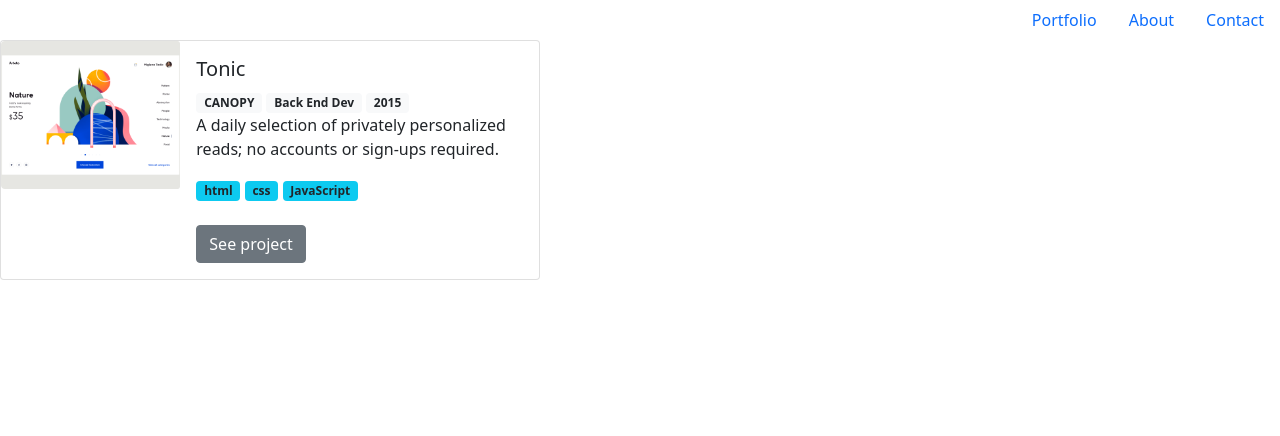
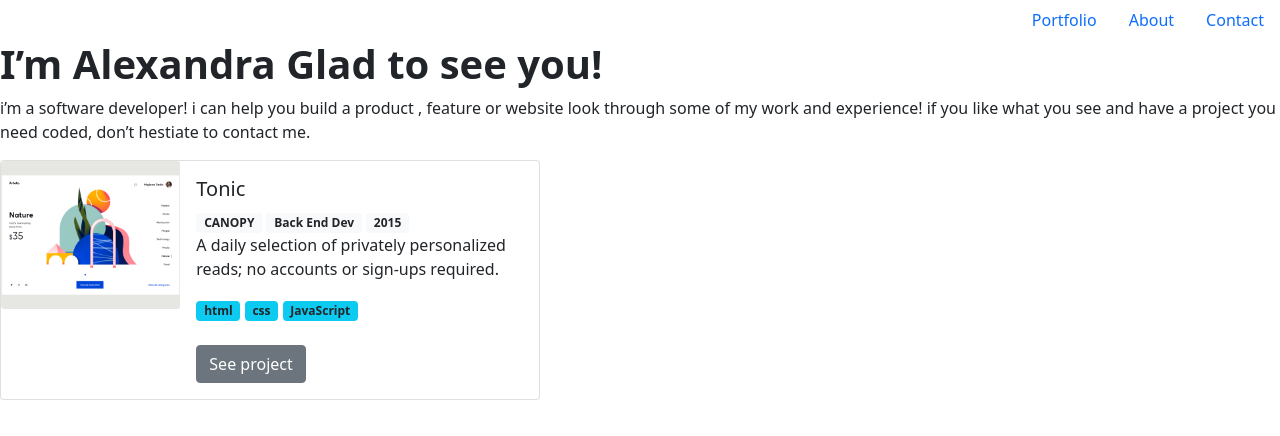
Before and after one commit to Maxwell011/Bootstrap-portfolio, a plain HTML site: page index.html in a window 1280 px wide. Drawn offline with nearby package versions, Linux system fonts and the light colour scheme.

Commit message:
Add Home Page

```diff
--- a/index.html
+++ b/index.html
@@ -31,7 +31,11 @@
       </li>
     </ul>
     <!-- end of nav -->
-
+    <h1 class="fw-bold">I’m Alexandra
+      Glad to see you!</h1>
+    <p class="text-lowercase">I’m a software developer! I can help you build a product ,
+      feature or website Look through some of my work and experience! If you like what
+      you see and have a project you need coded, don’t hestiate to contact me.</p>
     <!-- card -->
     <div class="card mb-3" style="max-width: 540px">
       <div class="row g-0">
```
